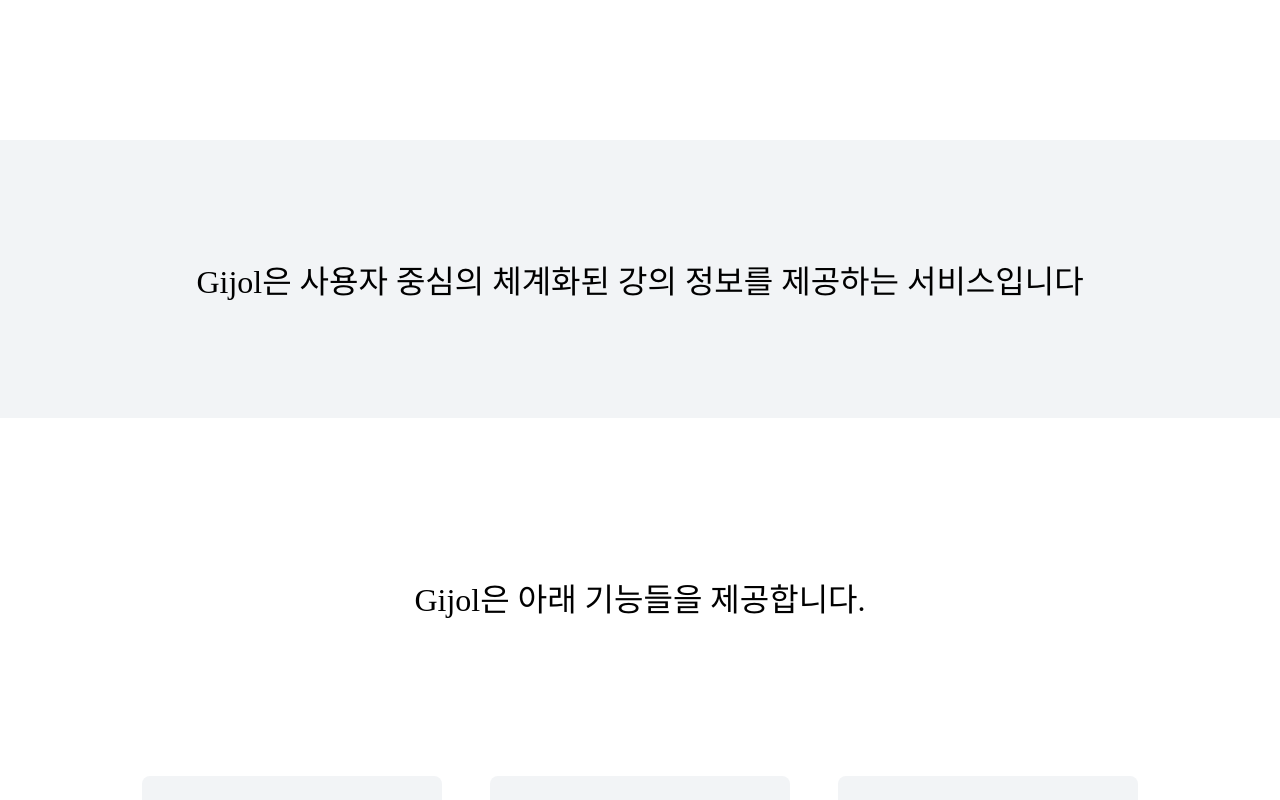
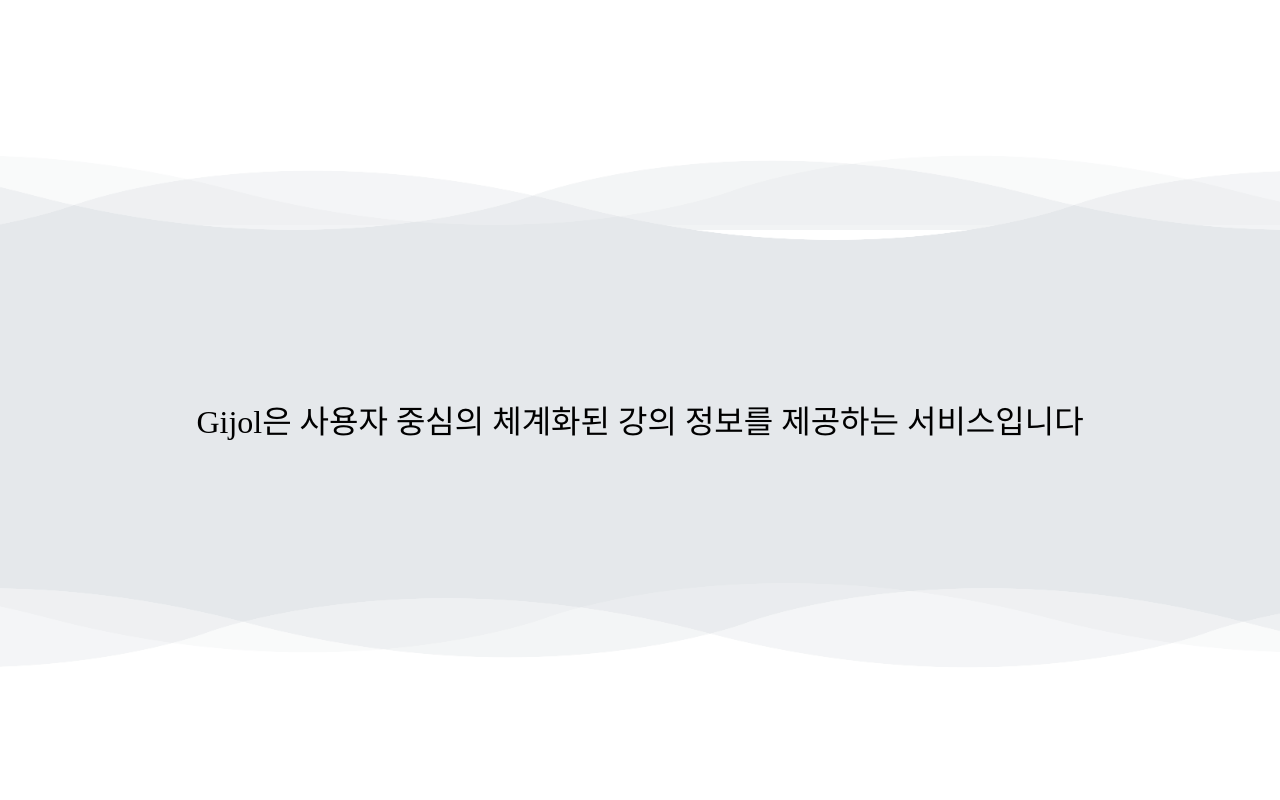
Before and after one commit to Gijol/gijol-renewal-frontend, a React (Vite) app: page / in a window 1280 px wide. Shown: the part 660-1460 px from the top of the page. Built offline with nearby package versions, Linux system fonts and the light colour scheme.

Commit message:
:sparkles: wave animation 추가

```diff
--- /dev/null
+++ b/src/Component/Animations/WaveAnimation.tsx
@@ -0,0 +1,110 @@
+import React from "react";
+import styled, { keyframes } from "styled-components";
+
+interface WPosProps {
+  reversed?: boolean;
+}
+
+interface WUnitProps {
+  duration?: string;
+  zIndex?: string;
+  opacity?: string;
+  delay?: string;
+  bottom?: string;
+}
+
+const waveAnimation = keyframes`
+  0% {
+    background-position: 0;
+  }
+  100% {
+    background-position: 1000px;
+  }
+`;
+
+export const WaveContainer = styled.div`
+  position: relative;
+  width: 100%;
+  height: 100px;
+  background-color: white;
+`;
+
+const WaveUnit = styled.div`
+  position: absolute;
+  left: 0;
+  width: 100%;
+  height: 100px;
+  background: #e5e8eb url("/src/assets/wave.png");
+  background-size: 1000px 100px;
+  bottom: ${(props: WUnitProps) => props.bottom};
+  z-index: ${(props: WUnitProps) => props.zIndex};
+  opacity: ${(props: WUnitProps) => props.opacity};
+  animation: ${waveAnimation} linear infinite;
+  animation-delay: ${(props: WUnitProps) => props.delay};
+  animation-duration: ${(props: WUnitProps) => props.duration};
+`;
+
+const WaveUnitReversed = styled.div`
+  position: absolute;
+  left: 0;
+  width: 100%;
+  height: 100px;
+  background: #e5e8eb url("/src/assets/wave.png");
+  background-size: 1000px 100px;
+  transform: rotate(180deg);
+  bottom: ${(props: WUnitProps) => props.bottom};
+  z-index: ${(props: WUnitProps) => props.zIndex};
+  opacity: ${(props: WUnitProps) => props.opacity};
+  animation: ${waveAnimation} linear infinite;
+  animation-delay: ${(props: WUnitProps) => props.delay};
+  animation-duration: ${(props: WUnitProps) => props.duration};
+`;
+
+function WaveAnimation(props: WPosProps) {
+  const content = !props.reversed ? (
+    <>
+      <WaveUnitReversed
+        duration="30s"
+        zIndex="100"
+        opacity="1"
+        delay="0s"
+        bottom="0"
+      />
+      <WaveUnitReversed
+        duration="15s"
+        zIndex="101"
+        opacity="0.5"
+        delay="-5s"
+        bottom="10px"
+      />
+      <WaveUnitReversed
+        duration="15s"
+        zIndex="102"
+        opacity="0.2"
+        delay="-2s"
+        bottom="15px"
+      />
+    </>
+  ) : (
+    <>
+      <WaveUnit duration="30s" zIndex="100" opacity="1" delay="0s" bottom="0" />
+      <WaveUnit
+        duration="15s"
+        zIndex="101"
+        opacity="0.5"
+        delay="-5s"
+        bottom="10px"
+      />
+      <WaveUnit
+        duration="15s"
+        zIndex="102"
+        opacity="0.2"
+        delay="-2s"
+        bottom="15px"
+      />
+    </>
+  );
+  return <WaveContainer>{content}</WaveContainer>;
+}
+
+export default WaveAnimation;
--- a/src/Component/Navigator/NavBar.tsx
+++ b/src/Component/Navigator/NavBar.tsx
@@ -10,7 +10,7 @@
   width: 100%;
   align-items: center;
   justify-content: space-between;
-  z-index: 1;
+  z-index: 1000;
   position: fixed;
   background-color: white;
   height: 60px;
--- a/src/Pages/Sections/LandingPage/ServiceDescription.tsx
+++ b/src/Pages/Sections/LandingPage/ServiceDescription.tsx
@@ -1,11 +1,12 @@
 import React from "react";
 import { SubTitle } from "../../../Layout/Typography/Title";
 import styled from "styled-components";
+import WaveAnimation from "../../../Component/Animations/WaveAnimation";
 
 const ServiceDescriptionContainer = styled.div`
   width: 100%;
-  background-color: #f2f4f6;
-  padding: 80px 0;
+  background-color: #e5e8eb;
+  padding: 120px 0;
   display: flex;
   flex-direction: column;
   justify-content: center;
@@ -14,11 +15,15 @@
 
 function ServiceDescription() {
   return (
-    <ServiceDescriptionContainer>
-      <SubTitle>
-        Gijol은 사용자 중심의 체계화된 강의 정보를 제공하는 서비스입니다
-      </SubTitle>
-    </ServiceDescriptionContainer>
+    <>
+      <WaveAnimation />
+      <ServiceDescriptionContainer>
+        <SubTitle>
+          Gijol은 사용자 중심의 체계화된 강의 정보를 제공하는 서비스입니다
+        </SubTitle>
+      </ServiceDescriptionContainer>
+      <WaveAnimation reversed />
+    </>
   );
 }
 
```
Also changed, not shown: src/assets/wave.png (added).
